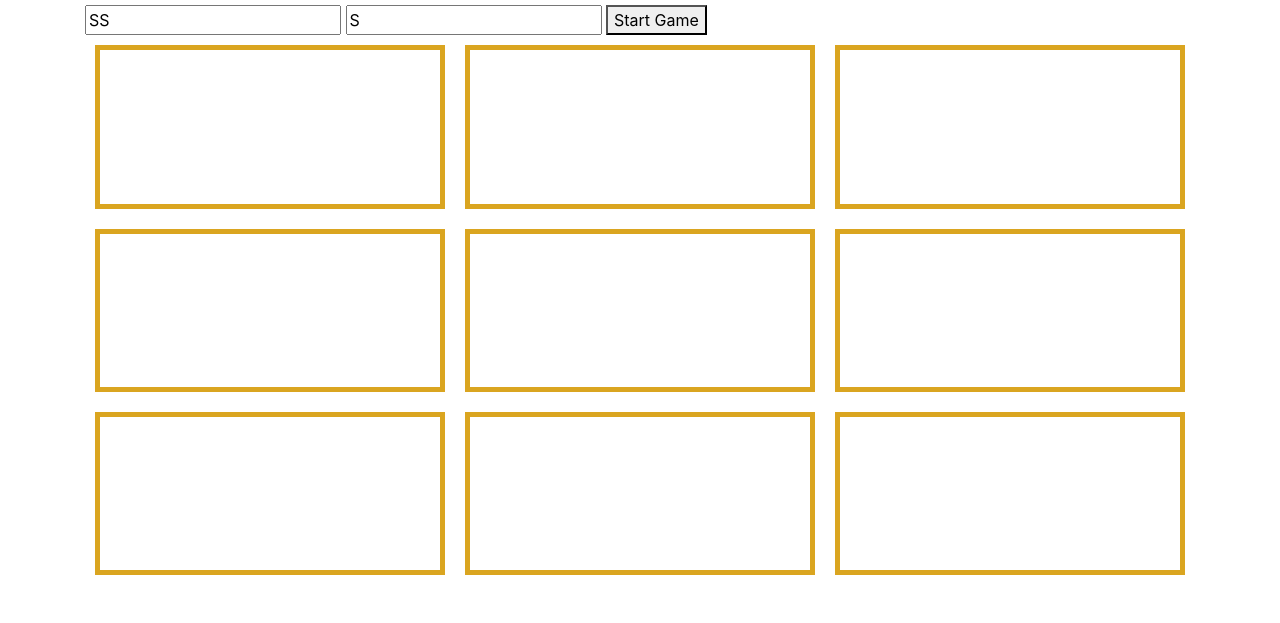
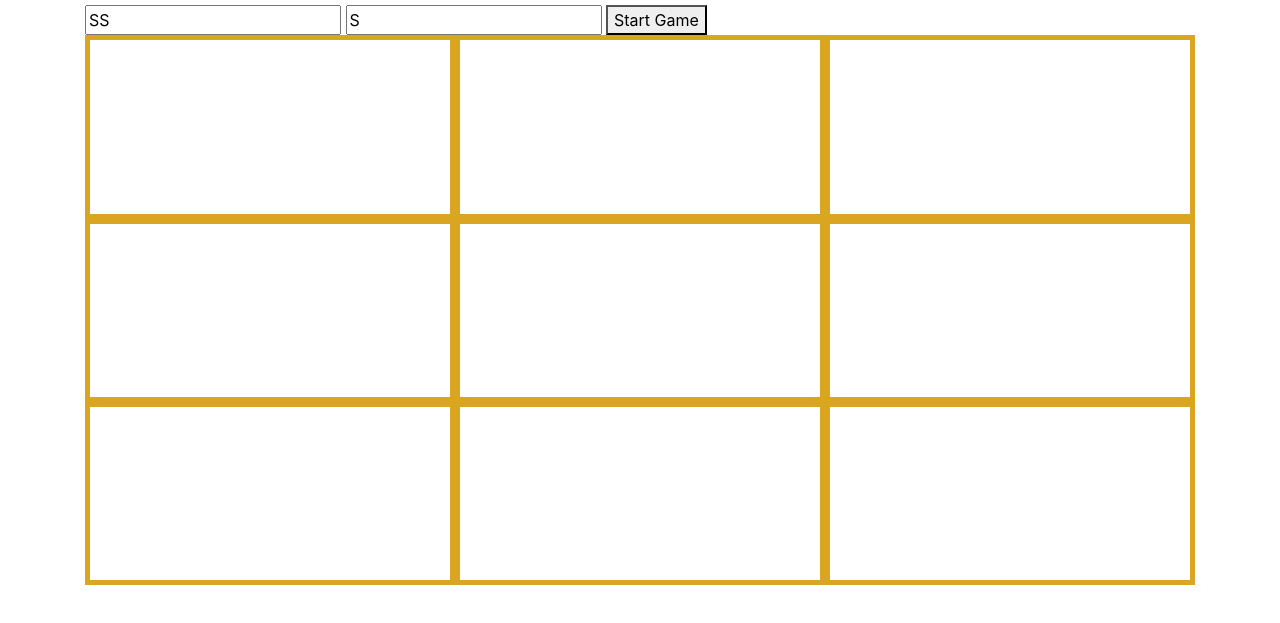
Before and after one commit to dannisonarias/Javascript_Tic_Tac_Toe, a plain HTML site: page index.html in a window 1280 px wide. Shown: the part 97-720 px from the top of the page. Drawn offline with nearby package versions, Linux system fonts and the light colour scheme.

Commit message:
update board style

```diff
--- a/index.html
+++ b/index.html
@@ -31,15 +31,15 @@
         <button id="start">Start Game</button>
       </div>
       <div class="board-wrapper">
-        <div class="position slot-1-3" id="0"></div>
-        <div class="position slot-1-3" id="1"></div>
-        <div class="position slot-1-3" id="2"></div>
-        <div class="position slot-4-6" id="3"></div>
-        <div class="position slot-4-6" id="4"></div>
-        <div class="position slot-4-6" id="5"></div>
-        <div class="position slot-7-9" id="6"></div>
-        <div class="position slot-7-9" id="7"></div>
-        <div class="position slot-7-9" id="8"></div>
+        <div class="position row-1" id="0"></div>
+        <div class="position row-1" id="1"></div>
+        <div class="position row-1" id="2"></div>
+        <div class="position row-2" id="3"></div>
+        <div class="position row-2" id="4"></div>
+        <div class="position row-2" id="5"></div>
+        <div class="position row-3" id="6"></div>
+        <div class="position row-3" id="7"></div>
+        <div class="position row-3" id="8"></div>
       </div>
 
     </div>
--- a/styles/style.css
+++ b/styles/style.css
@@ -2,10 +2,10 @@ main {
     position: relative;
 }
 
+/* Board styling */
+
 .position {
     border: solid 5px goldenrod;
-    margin: 10px;
-
 }
 
 .board-wrapper {
```
